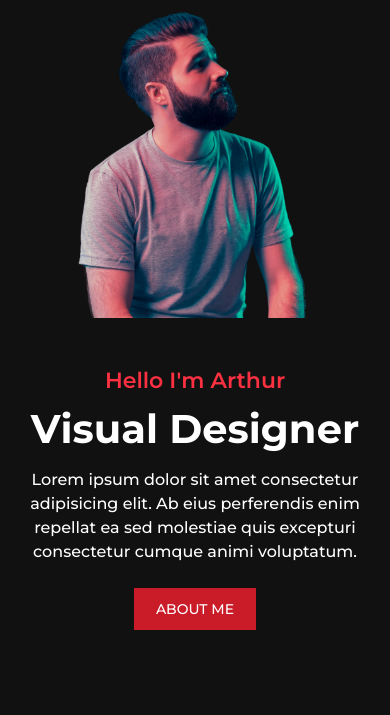
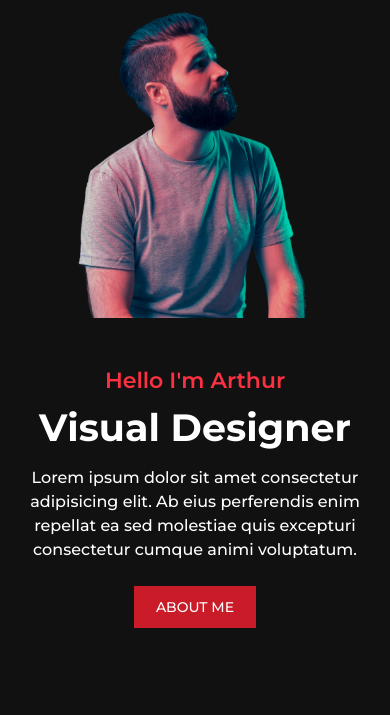
Before and after one commit to purwar1997/portfolio-project-15, a plain HTML site: page index.html in a window 390 px wide. Shown: the part 79-794 px from the top of the page. Drawn offline with Linux system fonts and the light colour scheme.

Commit message:
project updated

```diff
--- a/css/media-query.css
+++ b/css/media-query.css
@@ -124,7 +124,7 @@
   }
 
   .hero .content h1 {
-    font-size: 40px;
+    font-size: 38px;
   }
 
   .service p,
```
